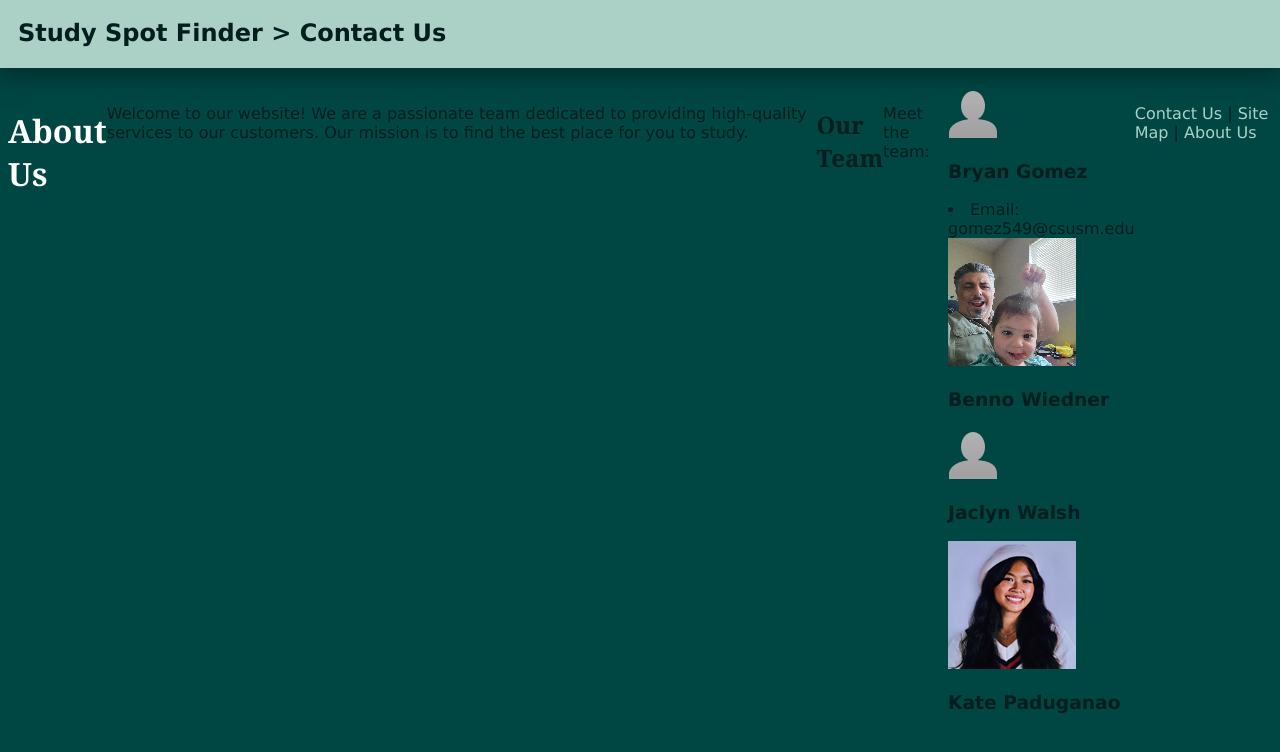
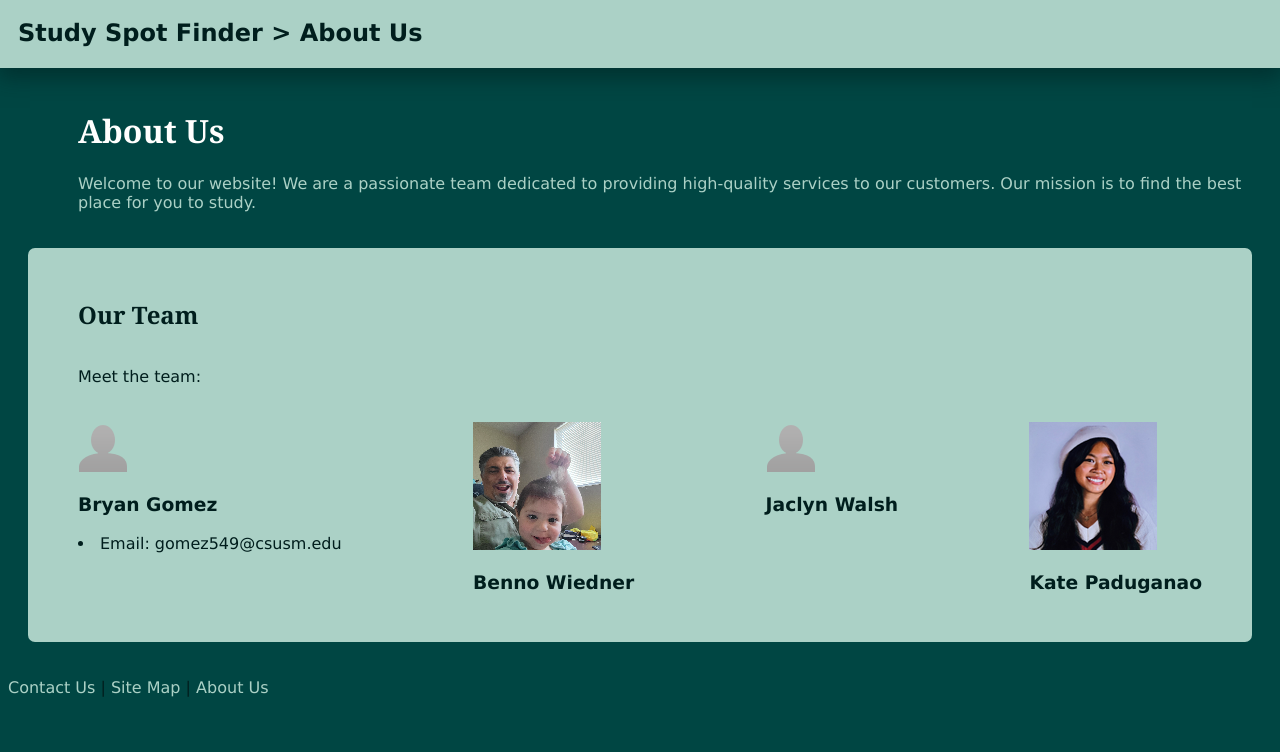
Before and after one commit to JaclynW/StudySpaceFinder, a PHP site: page /about.html in a window 1280 px wide. Shown: the top 752 px of the page. Run offline with PHP 8.4, Linux system fonts and the light colour scheme.

Commit message:
Edited about us css & html

```diff
--- a/about.html
+++ b/about.html
@@ -10,17 +10,20 @@
 <body>
     <nav id="navbar">
         <!-- Include your navigation here, for example, a link back to the homepage -->
-        <div id="logo"><a href="index.html">Study Spot Finder</a> > Contact Us</div>
+        <div id="logo"><a href="index.html">Study Spot Finder</a> > About Us</div>
     </nav>
 
-    <div class="content-container">
+    <div class="content-container-about-us">
+        <div class = "about-us-intro">
             <h1>About Us</h1>
-        <p>Welcome to our website! We are a passionate team dedicated to providing high-quality services to our customers. Our mission is to find the best place for you to study.</p>
+            <p class = "about-us-p">Welcome to our website! We are a passionate team dedicated to providing high-quality services to our customers. Our mission is to find the best place for you to study.</p>
+        </div>
 
         <!-- MISSING TEAMS EMAILS -->
+        <div class="team">
             <h2>Our Team</h2>
             <p>Meet the team:</p>
-        <div class="tean members">
+            <div class="team-members">
                 <div class="team-member">
                     <img src="/assets/JacandBry.png">
                     <h3>Bryan Gomez</h3>
@@ -39,6 +42,8 @@
                     <h3>Kate Paduganao</h3>
                 </div>
             </div>
+        </div>
+    </div>
     <footer>
         <p>
             <a href="contact.html">Contact Us</a> |
--- a/css/style.css
+++ b/css/style.css
@@ -344,7 +350,7 @@ footer a:hover {
     color: #001e1d;
 }
 
-p {
+#login-p {
     margin-bottom: 13px;
     font-family: 'Verdana';
 }
@@ -382,3 +388,35 @@ label.label-text {
 .registerButton:hover {
     background-color:#e16162;
 }
+
+/* ============================= ABOUT US PAGE CSS ============================= */
+
+.content-container-about-us{
+    display: flex;
+    flex-direction: column;
+    justify-content: space-between;
+}
+
+.team-members {
+    display: flex;
+    flex-direction: row;
+    justify-content:space-between;
+    margin-top: 20px;
+}
+
+.team {
+    display: flex;
+    flex-direction: column;
+    background-color: #abd1c6;
+    border-radius: 7px;
+    margin: 20px;
+    padding: 30px 50px;
+}
+
+.about-us-intro {
+    padding-left: 70px;
+}
+
+.about-us-p {
+    color: #abd1c6;
+}
--- a/login.html
+++ b/login.html
@@ -16,7 +16,7 @@
     <div class="section" id="registration-section">
         <div class="loginContent">
             <h1 id = "login-h1">Login</h1>
-            <p>Create an account to find and save your study spots.</p>
+            <p id = "login-p">Create an account to find and save your study spots.</p>
             <form id="registration-form">
                 <label class="label-text" for="login">Username</label><br />
                 <input type="text" id="Username" name="username" required><br><br>
@@ -24,7 +24,7 @@
                 <input type="password" id="password" name="password" required><br />
                 <button class="loginButton" type="submit">Login</button>
             </form><br><br>
-            <p>If you don't have an account, you can easily register one!</p>
+            <p id = "login-p">If you don't have an account, you can easily register one!</p>
             <button class="loginButton" onclick="window.location.href='register.html';">Register</button>
         </div>
     </div>
--- a/register.html
+++ b/register.html
@@ -16,7 +16,7 @@
     <div class="section" id="registration-section">
         <div class="content">
             <h1 id = "login-h1">Register</h1>
-            <p>Create an account to find and save your study spots.</p>
+            <p id = "login-p">Create an account to find and save your study spots.</p>
             <form id="registration-form">
                 <label class="label-text" for="login">Username</label><br />
                 <input type="text" id="Username" name="username" required><br>
@@ -26,7 +26,7 @@
                 <input type="password" id="password" name="password" required><br />
                 <button class="registerButton" type="submit">Register</button>
             </form><br><br>
-            <p>If you already have an account, log in here!</p>
+            <p id = "login-p">If you already have an account, log in here!</p>
             <button class="registerButton" onclick="window.location.href='login.html';">Login</button>
         </div>
     </div>
```
Also changed, not shown: other parts of css/style.css (+28 -22 lines). Lines whose indentation alone changed are shown as unchanged.
